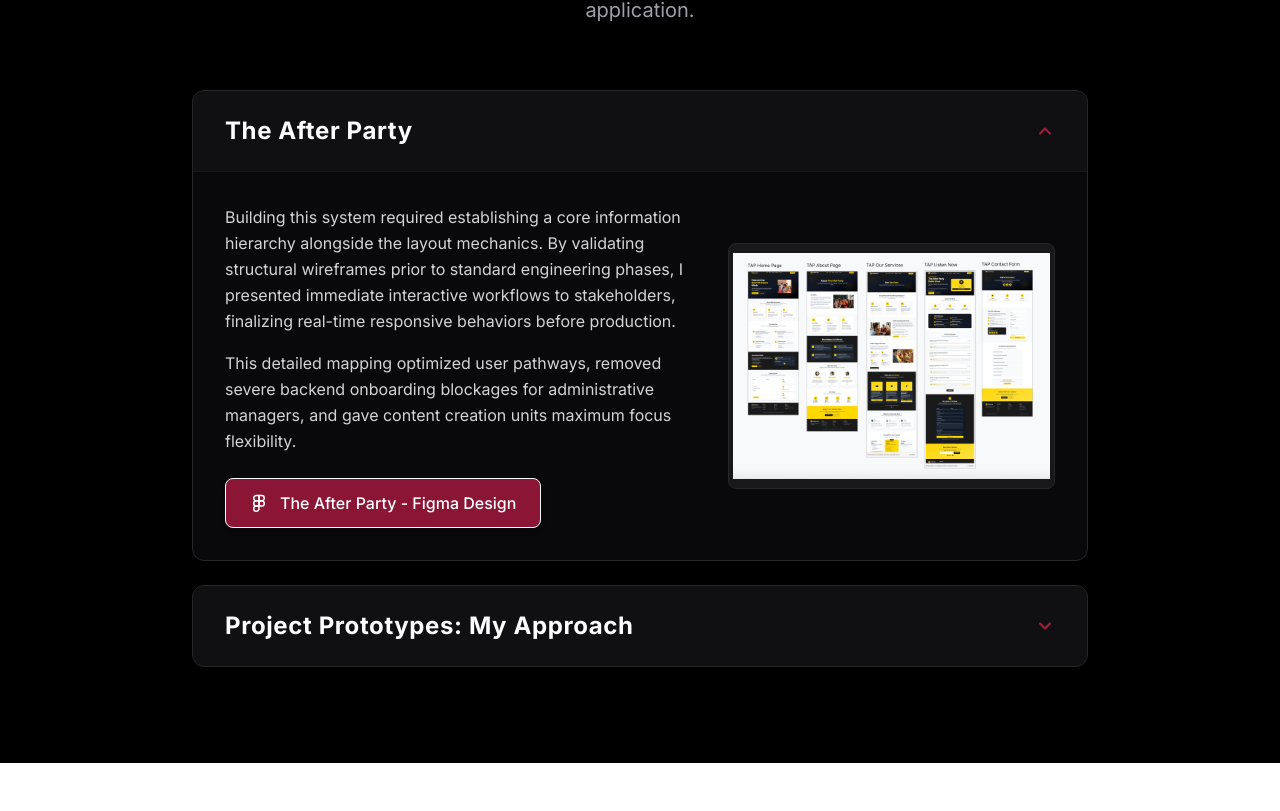
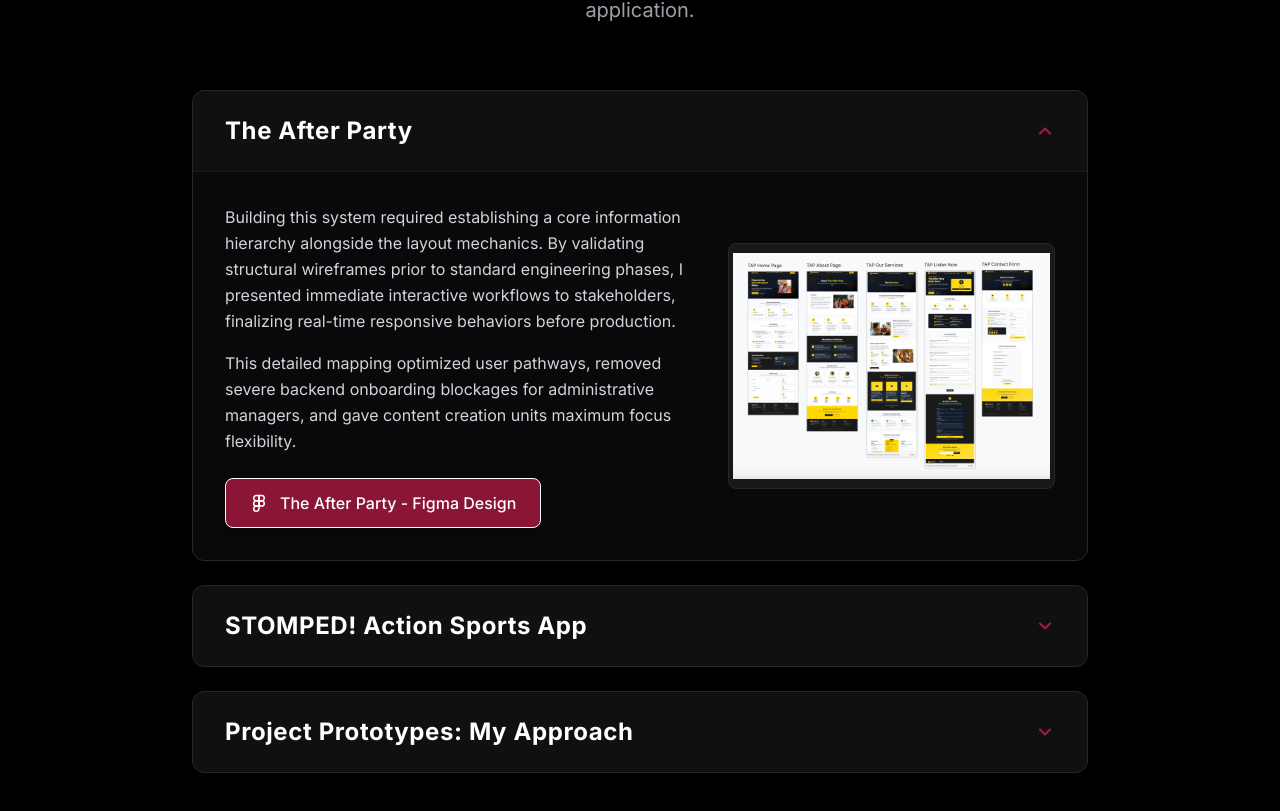
Before and after one commit to LukeArcherDesign/luke-archer-portfolio, a React (Vite) app: page /ux-design in a window 1280 px wide. Shown: the part 381-1192 px from the top of the page. Before the commit the page ends 1144 px from the top, so only its background shows below. Built offline with nearby package versions, Linux system fonts and the light colour scheme.

Commit message:
Added STOMPED Figma design to UX Design page

```diff
--- a/src/pages/UxDesign.jsx
+++ b/src/pages/UxDesign.jsx
@@ -1,5 +1,6 @@
 import React, { useState } from "react";
 import tapWireframe from "../assets/UX/TAP-Wireframe.png";
+import stompedWireframe from "../assets/UX/Stomped-Wireframe.png"; // <-- Add your Figma screenshot here
 
 function UxDesign() {
   const [expandedSection, setExpandedSection] = useState("after-party");
@@ -121,7 +122,99 @@ function UxDesign() {
             </div>
           </div>
 
-          {/* BLOCK 2: PROJECT PROTOTYPES */}
+          {/* BLOCK 2: STOMPED! */}
+          <div className="border border-zinc-800 rounded-xl overflow-hidden bg-zinc-950 transition-colors duration-300">
+            <button
+              onClick={() => toggleSection("stomped")}
+              className="w-full px-8 py-6 flex justify-between items-center bg-zinc-900/50 hover:bg-zinc-900 transition-colors text-left"
+            >
+              <h2 className="text-xl md:text-2xl font-bold text-white tracking-wide">
+                STOMPED! Action Sports App
+              </h2>
+              <svg
+                width="20"
+                height="20"
+                viewBox="0 0 24 24"
+                fill="none"
+                stroke="currentColor"
+                strokeWidth="2.5"
+                strokeLinecap="round"
+                strokeLinejoin="round"
+                className={`text-[#a11d40] transition-transform duration-300 ${expandedSection === "stomped" ? "rotate-180" : ""}`}
+              >
+                <polyline points="6 9 12 15 18 9" />
+              </svg>
+            </button>
+
+            {/* Collapsible Content Area */}
+            <div
+              className={`transition-all duration-300 ease-in-out overflow-hidden ${
+                expandedSection === "stomped"
+                  ? "max-h-[800px] border-t border-zinc-900"
+                  : "max-h-0"
+              }`}
+            >
+              <div className="p-8 grid grid-cols-1 md:grid-cols-12 gap-8 items-center">
+                {/* Description Column */}
+                <div className="md:col-span-7 space-y-4">
+                  <p className="text-zinc-300 leading-relaxed text-base">
+                    A comprehensive UI/UX design system and application
+                    architecture built for a social skateboarding platform. This
+                    blueprint establishes responsive parity across desktop and
+                    mobile interfaces, alongside full Light and Dark mode
+                    environment themes.
+                  </p>
+                  <p className="text-zinc-300 leading-relaxed text-base">
+                    By mapping the locked-in color palette directly to Tailwind
+                    CSS utility tokens and engineering the component hierarchy
+                    for WCAG AA/AAA accessibility compliance, this Figma
+                    prototype serves as a direct, production-ready schematic for
+                    the front-end React development phase.
+                  </p>
+
+                  {/* Figma Link Button */}
+                  <div className="pt-2">
+                    <a
+                      href="https://www.figma.com/design/Kko8VPQWVe9KTjPyWqnWEj/Social-Media-C--Website-Design?node-id=2-1&t=DmugkuvHlpdaTraJ-1"
+                      target="_blank"
+                      rel="noreferrer"
+                      className="inline-flex items-center gap-3 px-6 py-3 bg-[#8b1535] hover:bg-[#a11d40] text-white font-medium rounded-lg border border-white transition-colors duration-300 shadow-md"
+                    >
+                      <svg
+                        width="18"
+                        height="18"
+                        viewBox="0 0 24 24"
+                        fill="none"
+                        stroke="currentColor"
+                        strokeWidth="2"
+                        strokeLinecap="round"
+                        strokeLinejoin="round"
+                      >
+                        <path d="M5 5.5A3.5 3.5 0 0 1 8.5 2H12v7H8.5A3.5 3.5 0 0 1 5 5.5z" />
+                        <path d="M12 2h3.5a3.5 3.5 0 1 1 0 7H12V2z" />
+                        <path d="M12 12.5a3.5 3.5 0 1 1 7 0 3.5 3.5 0 1 1-7 0z" />
+                        <path d="M5 19.5A3.5 3.5 0 0 1 8.5 16H12v3.5a3.5 3.5 0 1 1-7 0z" />
+                        <path d="M5 12.5A3.5 3.5 0 0 1 8.5 9H12v7H8.5A3.5 3.5 0 0 1 5 12.5z" />
+                      </svg>
+                      STOMPED! - Figma Design
+                    </a>
+                  </div>
+                </div>
+
+                <div className="md:col-span-5">
+                  <div className="w-full aspect-[4/3] overflow-hidden rounded-lg border border-zinc-800 bg-zinc-900 flex items-center justify-center">
+                    <img
+                      src={stompedWireframe}
+                      alt="STOMPED App UX Wireframe Blueprint"
+                      className="w-full h-full object-contain p-1"
+                    />
+                  </div>
+                </div>
+              </div>
+            </div>
+          </div>
+
+          {/* BLOCK 3: PROJECT PROTOTYPES */}
           <div className="border border-zinc-800 rounded-xl overflow-hidden bg-zinc-950 transition-colors duration-300">
             <button
               onClick={() => toggleSection("prototypes")}
```
Also changed, not shown: src/assets/UX/Stomped-Wireframe.png (added).
